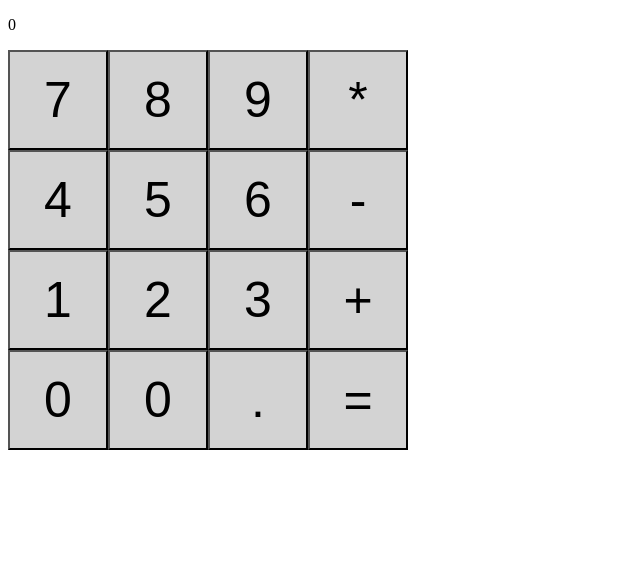
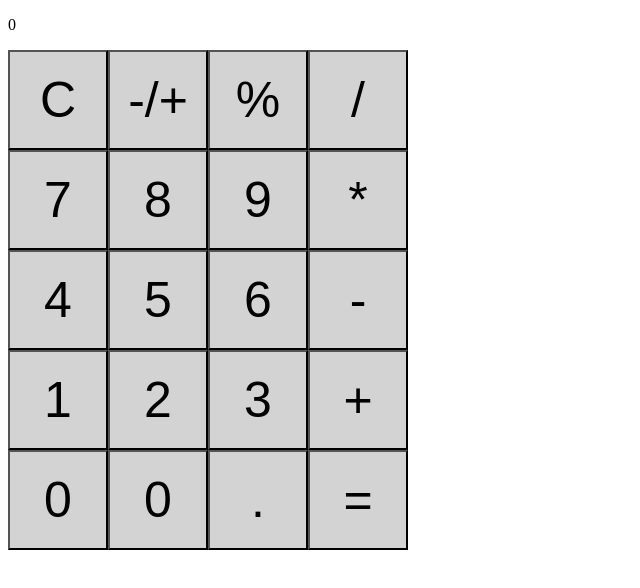
Before and after one commit to harmanhobbit/tsCalculator, a React app: page / in a window 1280 px wide. Shown: the top 588 px of the page, without its empty margins (0-640 px from the left). Built offline with nearby package versions, Linux system fonts and the light colour scheme.

Commit message:
v0.1.4 Clear button implemented

```diff
--- a/package.json
+++ b/package.json
@@ -1,6 +1,6 @@
 {
   "name": "calculator",
-  "version": "0.1.3",
+  "version": "0.1.4",
   "main": "webpack.config.js",
   "dependencies": {
     "react": "^16.13.1",
--- /dev/null
+++ b/src/components/buttondefines.tsx
@@ -0,0 +1,9 @@
+export var NUMBER_BUTTON_DECIMAL_POINT = 10;
+export var NUMBER_BUTTON_PLUS = 11;
+export var NUMBER_BUTTON_MINUS = 12;
+export var NUMBER_BUTTON_DIVIDE = 13;
+export var NUMBER_BUTTON_MULTIPLY = 14;
+export var NUMBER_BUTTON_EQUALS = 15;
+export var NUMBER_BUTTON_PERCENT = 16;
+export var NUMBER_BUTTON_CLEAR = 17;
+export var NUMBER_BUTTON_INVERT = 18;
--- a/src/components/calculator_button.tsx
+++ b/src/components/calculator_button.tsx
@@ -1,5 +1,6 @@
 import * as React from "react";
-import { any } from "prop-types";
+import * as ButtonDefinitions from "./buttondefines"
+
 
 export interface calculator_buttonProps {value: number, handleClick: any}
 
@@ -7,32 +8,48 @@ export class Calculator_button extends React.Component<calculator_buttonProps, {
     checkForSingleDigit(digit: number): string{
         let output: string;
         switch (digit){
-            case 10:{
+            case ButtonDefinitions.NUMBER_BUTTON_DECIMAL_POINT:{
                 output = ".";
                 break;
             }
 
-            case 11:{
+            case ButtonDefinitions.NUMBER_BUTTON_PLUS:{
                 output = "+";
                 break;
             }
 
-            case 12:{
+            case ButtonDefinitions.NUMBER_BUTTON_MINUS:{
                 output = "-";
                 break;
             }
 
-            case 13:{
+            case ButtonDefinitions.NUMBER_BUTTON_DIVIDE:{
                 output = "/";
                 break;
             }
 
-            case 14:{
+            case ButtonDefinitions.NUMBER_BUTTON_MULTIPLY:{
                 output = "*";
                 break;
             }
-            case 15:{
+
+            case ButtonDefinitions.NUMBER_BUTTON_EQUALS:{
                 output = "=";
+                break;
+            }
+
+            case ButtonDefinitions.NUMBER_BUTTON_CLEAR:{
+                output = "C";
+                break;
+            }
+
+            case ButtonDefinitions.NUMBER_BUTTON_PERCENT:{
+                output = "%";
+                break;
+            }
+
+            case ButtonDefinitions.NUMBER_BUTTON_INVERT:{
+                output = "-/+";
                 break;
             }
 
--- a/src/components/number_pad.tsx
+++ b/src/components/number_pad.tsx
@@ -4,14 +4,16 @@ export interface Number_padProps {}
 
 import { Calculator_button } from "./calculator_button";
 import { Number_Readout } from "./number_readout"
+import * as ButtonDefinitions from "./buttondefines"
 
 var onScreenReadout: number = 0;
 
 let buttonLayout = [
-    {col1: 7, col2: 8, col3: 9, col4: 14},
-    {col1: 4, col2: 5, col3: 6, col4: 12},
-    {col1: 1, col2: 2, col3: 3, col4: 11},
-    {col1: 0, col2: 0, col3: 10, col4: 15},
+    {col1: ButtonDefinitions.NUMBER_BUTTON_CLEAR, col2: ButtonDefinitions.NUMBER_BUTTON_INVERT, col3: ButtonDefinitions.NUMBER_BUTTON_PERCENT, col4: ButtonDefinitions.NUMBER_BUTTON_DIVIDE},
+    {col1: 7, col2: 8, col3: 9, col4: ButtonDefinitions.NUMBER_BUTTON_MULTIPLY},
+    {col1: 4, col2: 5, col3: 6, col4: ButtonDefinitions.NUMBER_BUTTON_MINUS},
+    {col1: 1, col2: 2, col3: 3, col4: ButtonDefinitions.NUMBER_BUTTON_PLUS},
+    {col1: 0, col2: 0, col3: ButtonDefinitions.NUMBER_BUTTON_DECIMAL_POINT, col4: ButtonDefinitions.NUMBER_BUTTON_EQUALS},
 ]
 
 export class Number_pad extends React.Component<Number_padProps, {ReadoutNumber: number}>{
@@ -35,7 +37,18 @@ export class Number_pad extends React.Component<Number_padProps, {ReadoutNumber:
     }
 
     addDigit(digit: number): number {
-        return onScreenReadout = onScreenReadout * 10 + digit;
+        switch(digit){
+            case ButtonDefinitions.NUMBER_BUTTON_CLEAR:{
+                onScreenReadout = 0;
+                break;
+            }
+
+            default:{
+                onScreenReadout = onScreenReadout * 10 + digit;
+                break;
+            }
+        }
+        return onScreenReadout;
     }
 
     clickHandler(test: number){
```
Also changed, not shown: 2 other files (tests, documents, lock files or other folders).
